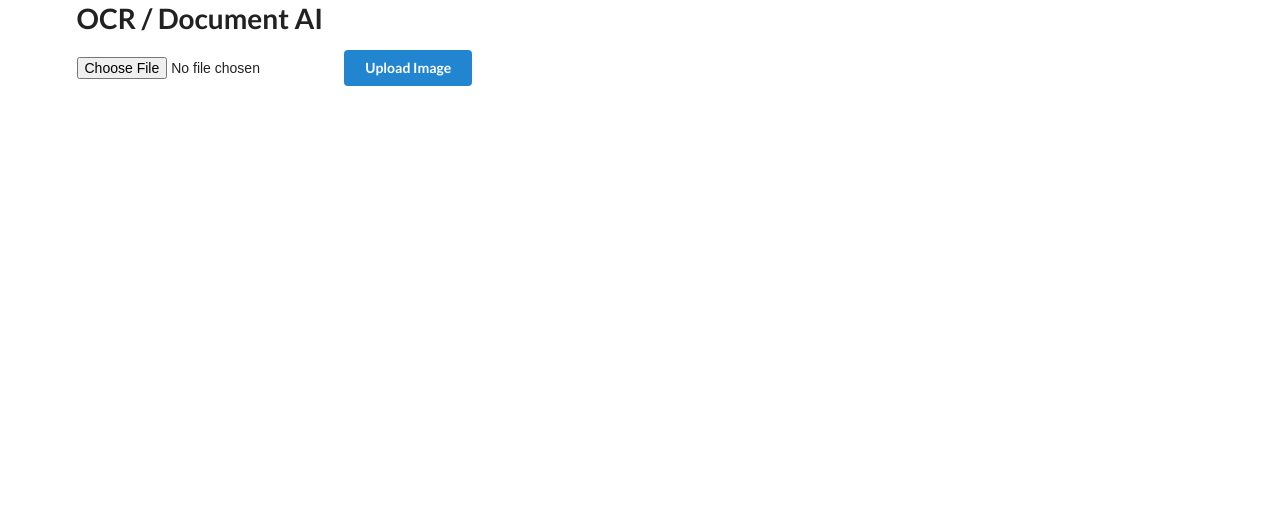
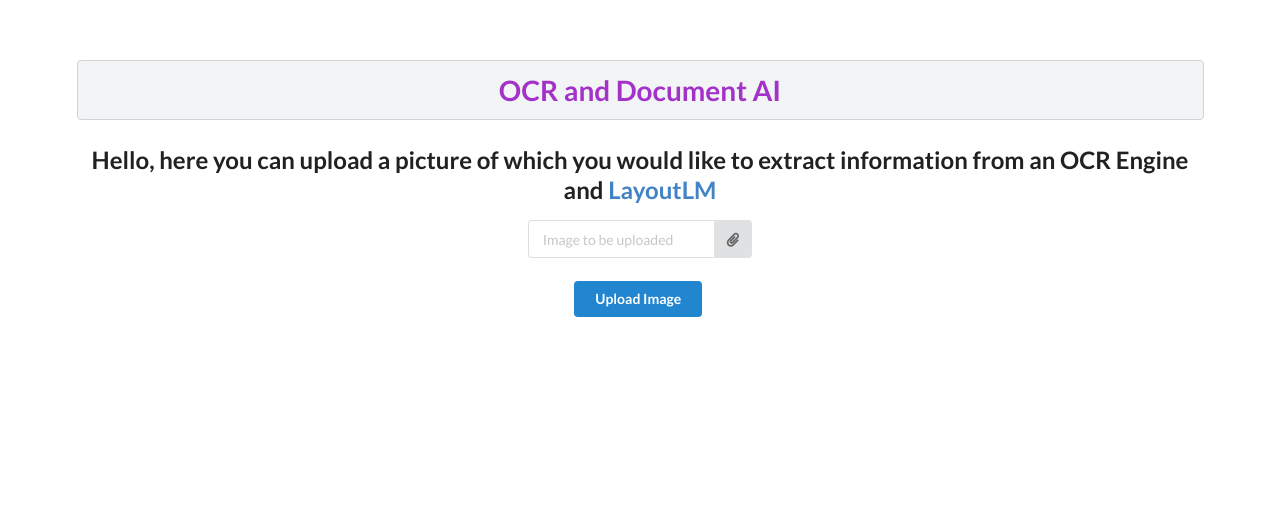
Before and after one commit to b-yogesh/OCR-FastAPI, a Python web app: template ocr-app/templates/index.html in a window 1280 px wide. Shown: the top 516 px of the page. Before the commit the page ends 86 px from the top, so only its background shows below. Run offline with Jinja, Linux system fonts and the light colour scheme; the template is opened without the code that fills it, so the values that code supplies are empty; some libraries are stand-ins or nearby versions.

Commit message:
improved UI

```diff
--- a/ocr-app/layoutlm.py
+++ b/ocr-app/layoutlm.py
@@ -124,7 +124,7 @@ def get_layoutlm_predictions(img_path):
     ### DVC
     path = 'model/pytorch_model.bin'
     repo = 'J:/PersonalProjects/ocr'
-    version ='v1'
+    version ='v2'
 
     MODEL_PATH = dvc.api.get_url(
                                 path=path,
--- a/ocr-app/templates/base.html
+++ b/ocr-app/templates/base.html
@@ -7,9 +7,11 @@
         <script src='static/js/onload.js' type="text/javascript"></script>
     </head>
     <body onload="onload()">
-        <div class="ui container">
-            <h1>OCR / Document AI</h1>
-            {% block content %}
+        <div class="ui container center aligned stackable "  style="margin-top:5%">
+            <div>
+                <h1 class="ui block purple header">OCR and Document AI</h1>
+            </div>
+                {% block content %}
             {% endblock %}
         </div>
     </body>
--- a/ocr-app/templates/index.html
+++ b/ocr-app/templates/index.html
@@ -4,16 +4,66 @@
 
 <script src='static/js/upload.js' type="text/javascript"></script>
 
+<h2>Hello, here you can upload a picture of which you would like to extract information from an OCR Engine and <a herf='https://arxiv.org/abs/1912.13318'>LayoutLM</a> </h2>
 
-<input class="btn btn-secondary" type="file" id="image_file" name="my_file"></input>
+<div class="ui action input">
+    <input type="text" placeholder="Image to be uploaded" readonly>
+    <input type="file" id="image_file">
+    <div class="ui icon button">
+        <i class="attach icon"></i>
+    </div>
+    <!-- <input class="btn btn-secondary" type="file"  placeholder="Image to be uploaded"></input> -->
+</div>
+<style>
+    .ui.action.input input[type="file"] {
+            display: none;
+            }
+</style>
 
-<button class="ui primary button" onclick="perform_OCR()">
+<script>
+    //  used from http://jsfiddle.net/Dr_Dev/2nu1ngk5
+
+    $("input:text").click(function() {
+        $(this).parent().find("input:file").click();
+    });
+
+    $('input:file', '.ui.action.input')
+        .on('change', function(e) {
+            var name = e.target.files[0].name;
+            $('input:text', $(e.target).parent()).val(name);
+    });
+</script>
+
+<br>
+<button class="ui primary button" onclick="perform_OCR()" style="margin-top:2%; margin-bottom:2%">
     Upload Image
 </button>
 
-<div id="overlayed_image">
-      <img class="image_1" src="#" ></img>
-      <img class="image_2" src="#" ></img>
+<div class= "ui large images" id="overlayed_image">
+    <!-- <div>
+        <p>OCR</p>
+        <img class="image_1 ui fluid image" src="#" style="width:49%"></img>
+    </div>
+    <div>
+        <p>LayoutLM</p>
+      <img class="image_1 ui fluid image" src="#" style="width:49%"></img>
+    </div> -->
+    <div class="ui container">
+        <div class="ui two column grid centered">
+            <div class="column">
+            <div class="ui segment">
+                <h3>OCR</h3>
+                <img class="image_1 ui fluid image" src="#" style="width:100%"></img>
+            </div>
+            </div>
+            <div class="column">
+            <div class="ui segment">
+                <h3>LayoutLM Predictions</h3>
+                <img class="image_1 ui fluid image" src="#" style="width:100%"></img>
+            </div>
+            </div>
+        </div>
+    </div>
 </div>
 
 {% endblock %}
```
Also changed, not shown: 1 other file.
